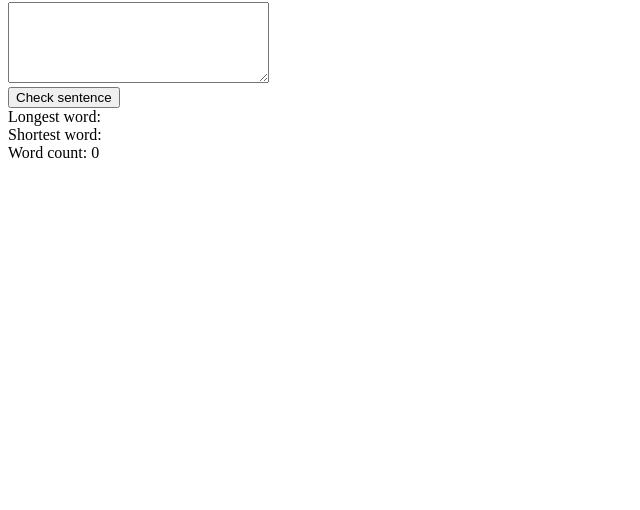
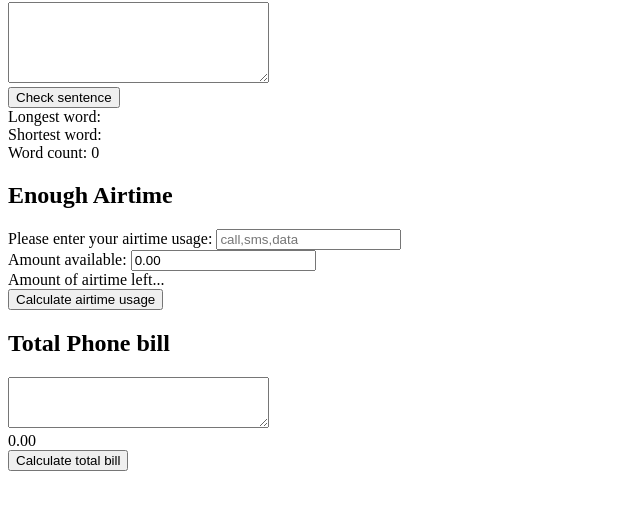
Before and after one commit to Finahkaggwa/Bootcamp_APIs, a website: page public/index.html in a window 1280 px wide. Shown: the part 78-588 px from the top of the page, without its empty margins (0-640 px from the left). Drawn offline with nearby package versions, Linux system fonts and the light colour scheme.

Commit message:
Added new widgets

```diff
--- a/public/index.html
+++ b/public/index.html
@@ -1,14 +1,18 @@
 <!DOCTYPE html>
 <html lang="en">
+
 <head>
     <meta charset="UTF-8">
     <meta http-equiv="X-UA-Compatible" content="IE=edge">
     <meta name="viewport" content="width=device-width, initial-scale=1.0">
     <title>Bootcamp APIs</title>
     <script src="//unpkg.com/alpinejs" defer></script>
-    <script src="https://cdnjs.cloudflare.com/ajax/libs/axios/0.27.2/axios.min.js" integrity="sha512-odNmoc1XJy5x1TMVMdC7EMs3IVdItLPlCeL5vSUPN2llYKMJ2eByTTAIiiuqLg+GdNr9hF6z81p27DArRFKT7A==" crossorigin="anonymous" referrerpolicy="no-referrer"></script>
+    <script src="https://cdnjs.cloudflare.com/ajax/libs/axios/0.27.2/axios.min.js"
+        integrity="sha512-odNmoc1XJy5x1TMVMdC7EMs3IVdItLPlCeL5vSUPN2llYKMJ2eByTTAIiiuqLg+GdNr9hF6z81p27DArRFKT7A=="
+        crossorigin="anonymous" referrerpolicy="no-referrer"></script>
 
 </head>
+
 <body>
     <h1>My API Widgets</h1>
 
@@ -27,13 +31,13 @@
             });
         }
 
-    }">
+       }">
 
         <div>
             <textarea x-model="sentence" name="" id="" cols="30" rows="5"></textarea>
         </div>
         <div>
-            <button x-on:click="checkSentence" >Check sentence</button>
+            <button x-on:click="checkSentence">Check sentence</button>
         </div>
         <div>
             <div>
@@ -49,5 +53,86 @@
 
     </div>
 
+    <div x-data="{
+        projectedUsage: '',
+        airtimeAvailable: '0.00',
+      airtimeMessage: 'Amount of airtime left...',
+
+      calculate(){
+        axios.get(`/api/enough?projectedUsage=${this.projectedUsage}&airtimeAvailable=${this.airtimeAvailable}`)
+        .then((result) => {
+            console.log(result.data);
+            this.airtimeMessage = result.data.results;
+
+        });
+
+        setTimeout(() => {
+          this.projectedUsage = '';
+          this.airtimeAvailable = '';
+          this.airtimeMessage = '';
+        }, 5000)
+      },
+
+     }">
+
+        <div class="widget-Disp">
+            <h2>Enough Airtime</h2>
+
+            <div class="airtime">
+                <label for="usage">Please enter your airtime usage:</label>
+                <input type="text" x-model="projectedUsage" id="usage" placeholder="call,sms,data">
+            </div>
+
+            <div class="airtime">
+                <label for="amount">Amount available:</label>
+                <input type="text" x-model="airtimeAvailable" id="amount">
+            </div>
+
+            <div class="message" x-text="airtimeMessage"></div>
+
+            <div>
+                <button class="click" x-on:click="calculate">Calculate airtime usage</button>
+            </div>
+        </div>
+
+    </div>
+
+
+
+    <div x-data="{
+        bill: '',
+        usage: '0.00',
+      airtimeMessage: 'Amount of airtime left...',
+
+      totalUsage(){
+        axios
+        .get(`/api/totalPhoneBill?bill=${this.bill}`)
+        .then((result) => {
+            console.log(result.data);
+            this.usage = result.data.Total;
+
+        });
+      },
+
+     }">
+
+        <div class="widget-Disp">
+            <h2>Total Phone bill</h2>
+
+            <div class="airtime">
+                <textarea x-model="bill" name="" id="" cols="30" rows="3"></textarea>
+            </div>
+
+            <div class="message" x-text="usage"></div>
+
+            <div>
+                <button class="click" x-on:click="totalUsage">Calculate total bill</button>
+            </div>
+        </div>
+
+    </div>
+
+
 </body>
+
 </html>
```
Also changed, not shown: bootcamp/enoughAirtime.js (added, +14 -0 lines), bootcamp/totalPhoneBill.js (added, +15 -0 lines), index.js (+32 -6 lines), 1 other file.
